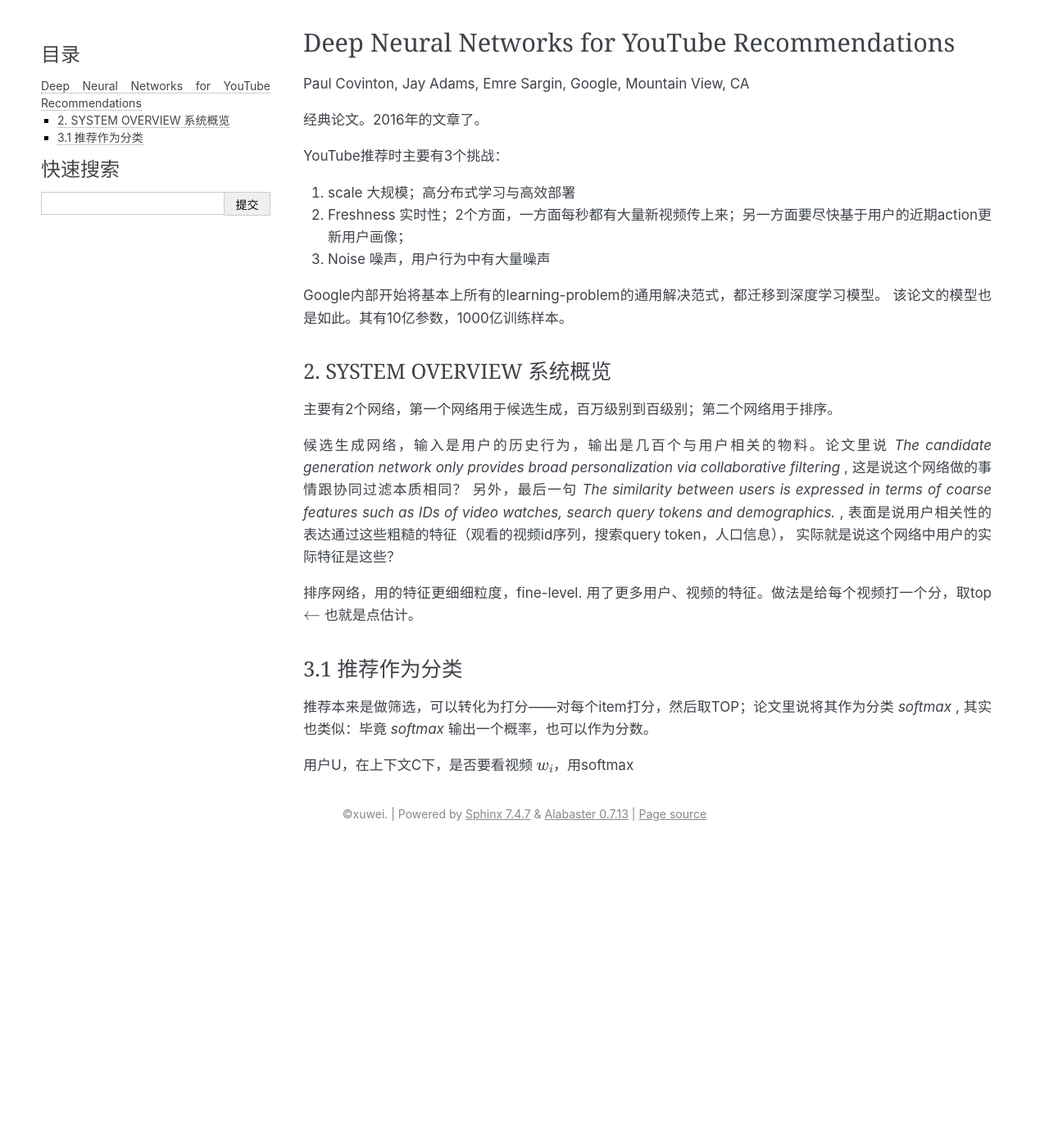
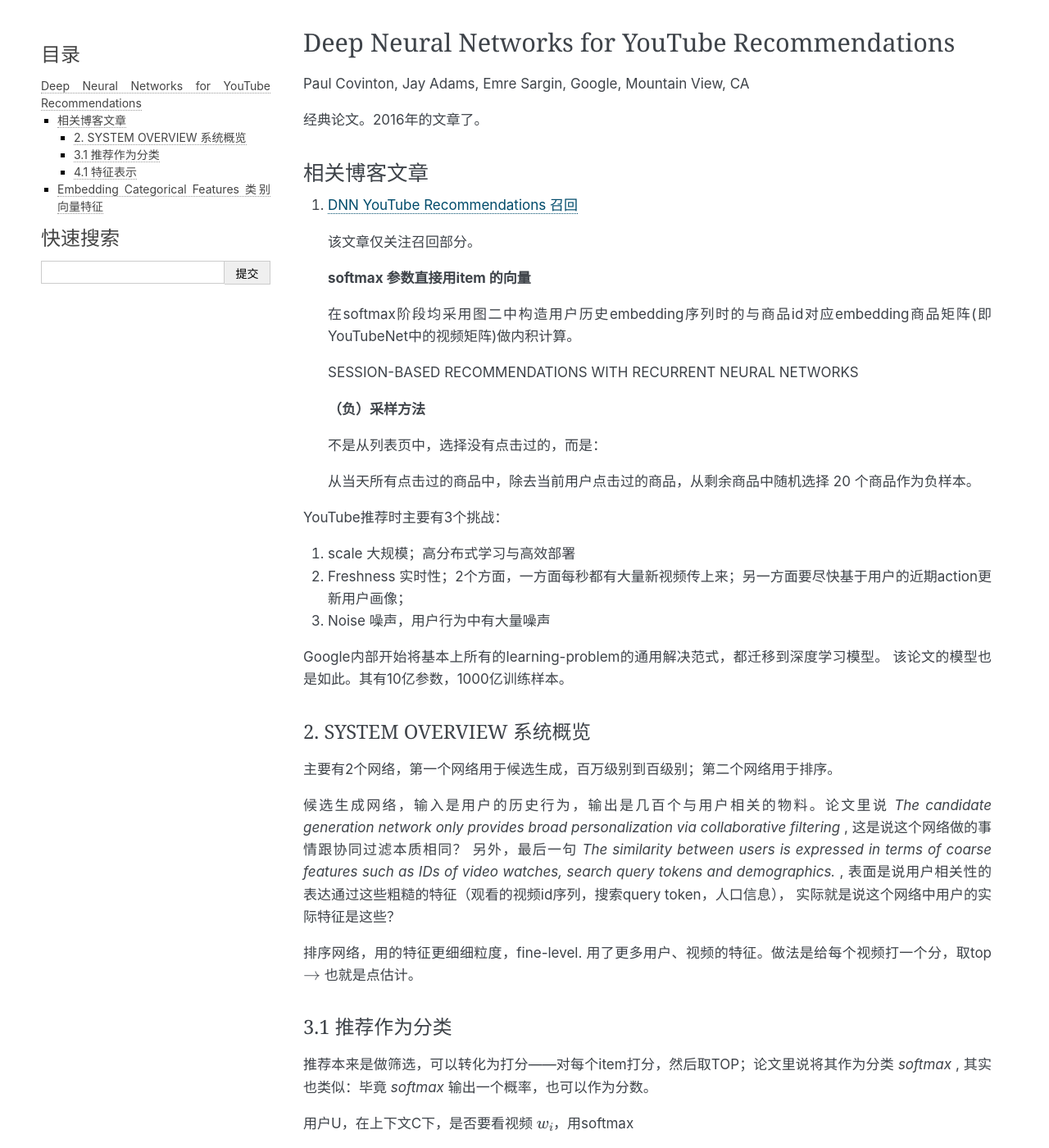
Before and after one commit to fseasy/paper-touching, a Sphinx documentation site: the page built from source/2020/03_dnn4youtube-rec.rst, in a window 1280 px wide and 1400 px high. Shown: the whole window at 82% size. Built offline with Sphinx 7.4.7, drawn with Linux system fonts in a browser that asks for light colours; some of the changed text lies outside the part shown.

Commit message:
update youtube dnn

```diff
--- a/source/2020/03_dnn4youtube-rec.rst
+++ b/source/2020/03_dnn4youtube-rec.rst
@@ -5,6 +5,26 @@
 Paul Covinton, Jay Adams, Emre Sargin, Google, Mountain View, CA
 
 经典论文。2016年的文章了。
+
+相关博客文章
+~~~~~~~~~~~~~~~~~~~~
+
+1.  `DNN YouTube Recommendations 召回 <https://zhuanlan.zhihu.com/p/42158565>`_
+
+    该文章仅关注召回部分。
+
+    **softmax 参数直接用item 的向量**
+
+    在softmax阶段均采用图二中构造用户历史embedding序列时的与商品id对应embedding商品矩阵(即YouTubeNet中的视频矩阵)做内积计算。
+
+    SESSION-BASED RECOMMENDATIONS WITH RECURRENT NEURAL NETWORKS
+
+    **（负）采样方法**
+
+    不是从列表页中，选择没有点击过的，而是：
+
+    从当天所有点击过的商品中，除去当前用户点击过的商品，从剩余商品中随机选择 20 个商品作为负样本。
+
 
 YouTube推荐时主要有3个挑战：
 
@@ -24,8 +44,7 @@
 另外，最后一句 *The similarity between users is expressed in terms of coarse features such as IDs of video watches, search query tokens and demographics.* , 表面是说用户相关性的表达通过这些粗糙的特征（观看的视频id序列，搜索query token，人口信息），
 实际就是说这个网络中用户的实际特征是这些？
 
-排序网络，用的特征更细细粒度，fine-level. 用了更多用户、视频的特征。做法是给每个视频打一个分，取top :math:`\leftarrow` 也就是点估计。
-
+排序网络，用的特征更细细粒度，fine-level. 用了更多用户、视频的特征。做法是给每个视频打一个分，取top :math:`\rightarrow` 也就是点估计。
 
 3.1 推荐作为分类
 ===============================================
@@ -34,3 +53,19 @@
 其实也类似：毕竟 `softmax` 输出一个概率，也可以作为分数。
 
 用户U，在上下文C下，是否要看视频 :math:`w_i`，用softmax
+
+
+4.1 特征表示
+=================================
+
+Embedding Categorical Features 类别向量特征
+~~~~~~~~~~~~~~~~~~~~~~~~~~~~~~~~~~~~~~~~~~~~~~~~~~~~~~~~~~~~~~~
+
+Video-ID 这种词典特别大的，按点击频次排序取 TOP-N；
+
+OOV 直接用 0向量 （没有用 UNK ）；
+
+候选生成网络， 多个值得情况（如历史观看 videos ），直接取平均然后输入到网络；
+
+不同特征域用到同一类特征，底层共享 emb： 比如 video-id 在 “曝光”，“最后一个观看 video”，“video ID that seeded the recommendation”，这里面用到的 video-id 对应的 emb，
+底层都是1个 emb ： 好处是泛化，减少网络对内存的消耗
```
